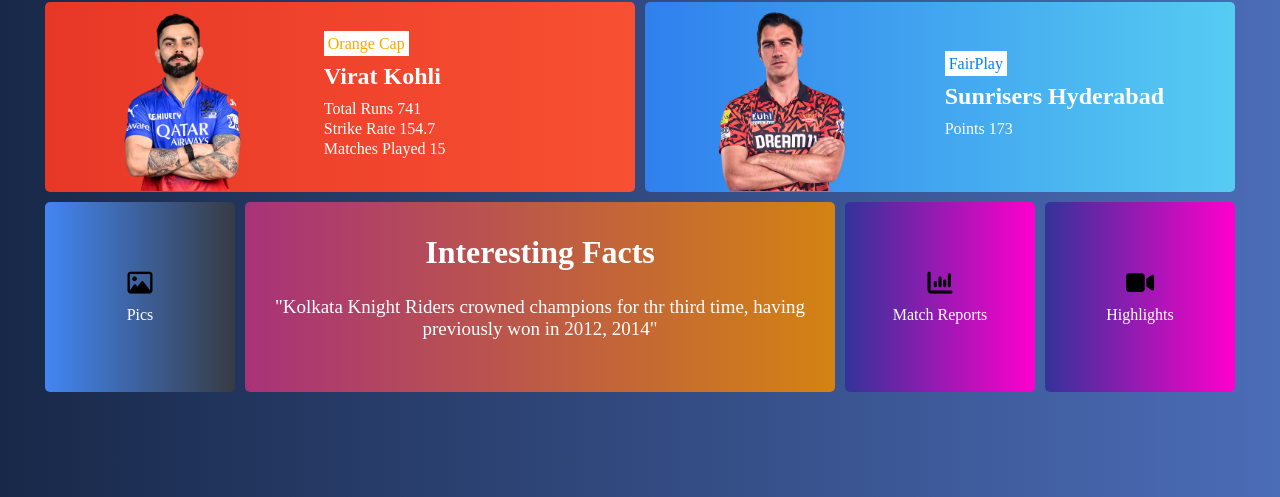
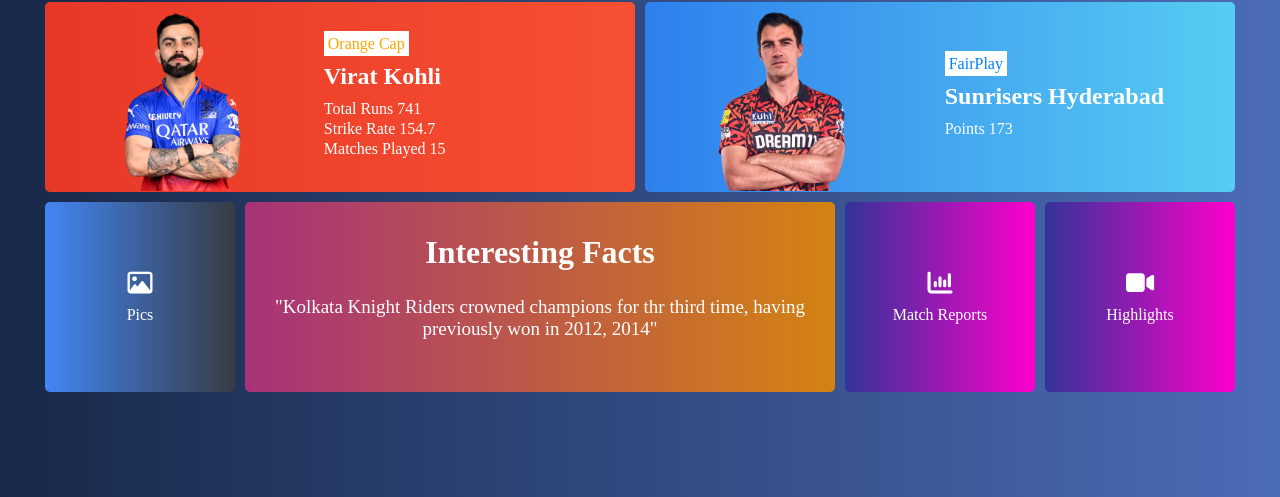
Before and after one commit to Karthikeya-Naik/IPL-Grid, a plain HTML site: page index.html in a window 1280 px wide. Shown: the part 303-800 px from the top of the page. Drawn offline with Linux system fonts and the light colour scheme.

Commit message:
Update index.html

```diff
--- a/index.html
+++ b/index.html
@@ -16,7 +16,7 @@
         }
 
         .container {
-            width: 100vw;
+            min-width: 100vw;
             height: 100vh;
             /* background-color: rgb(80, 80, 154); */
             background: #4b6cb7;
@@ -30,6 +30,7 @@
             justify-content: center;
             align-items: center;
             flex-direction: column;
+            overflow: scroll;
         }
 
         .box {
@@ -250,6 +251,7 @@
 
         i {
             font-size: 25px;
+            color: white;
         }
     </style>
 </head>
```
